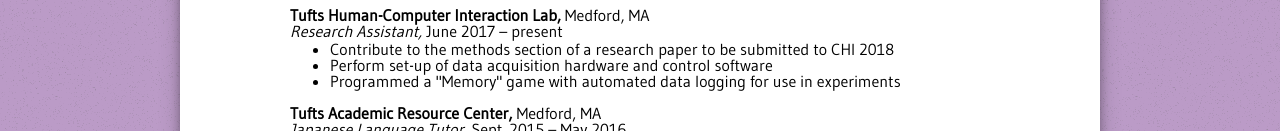
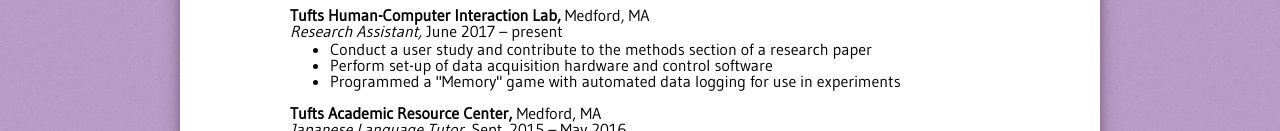
Before and after one commit to Folofl/Folofl.github.io, a plain HTML site: page resume.html in a window 1280 px wide. Shown: the part 887-1018 px from the top of the page. Drawn offline with Linux system fonts and the light colour scheme.

Commit message:
experience fix

```diff
--- a/resume.html
+++ b/resume.html
@@ -91,7 +91,7 @@
                 <p><span class="bold">Tufts Human-Computer Interaction Lab,</span> Medford, MA</p>
                 <p><span class="italic">Research Assistant,</span> June 2017 – present</p>
                 <ul>
-                    <li>Contribute to the methods section of a research paper to be submitted to CHI 2018</li>
+                    <li>Conduct a user study and contribute to the methods section of a research paper</li>
                     <li>Perform set-up of data acquisition hardware and control software</li>
                     <li>Programmed a "Memory" game with automated data logging for use in experiments</li>
                 </ul>
```
